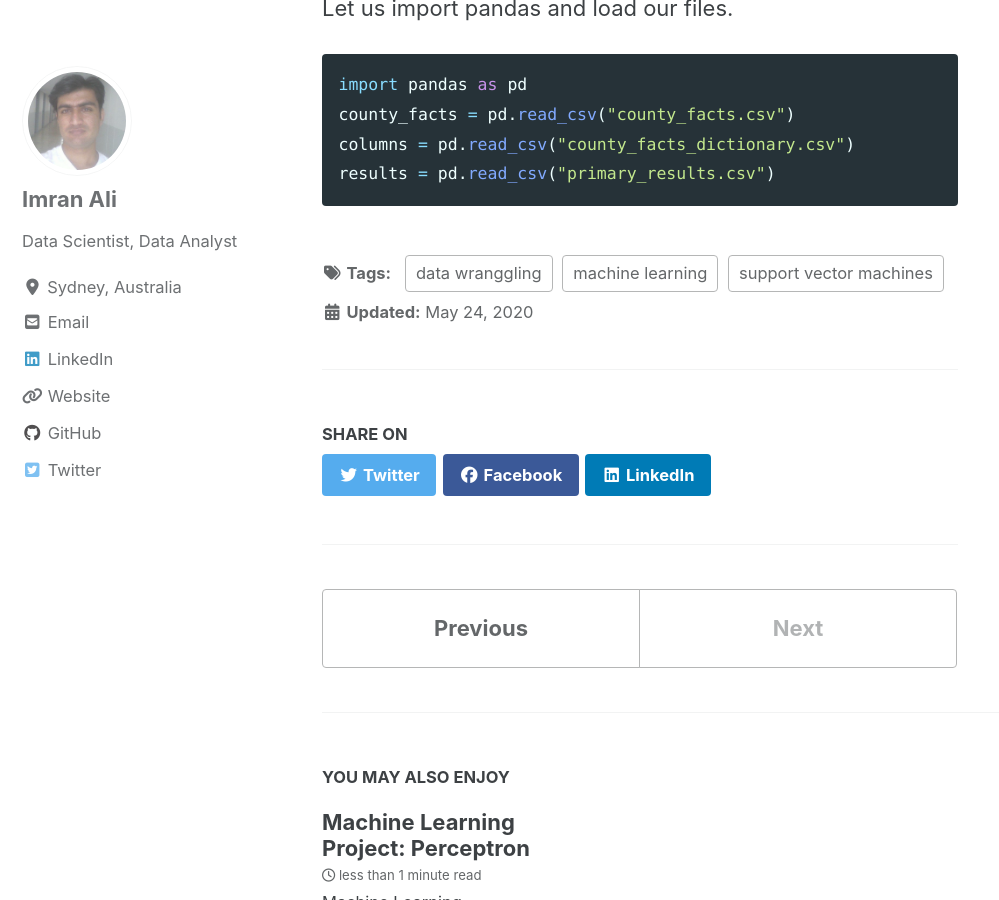
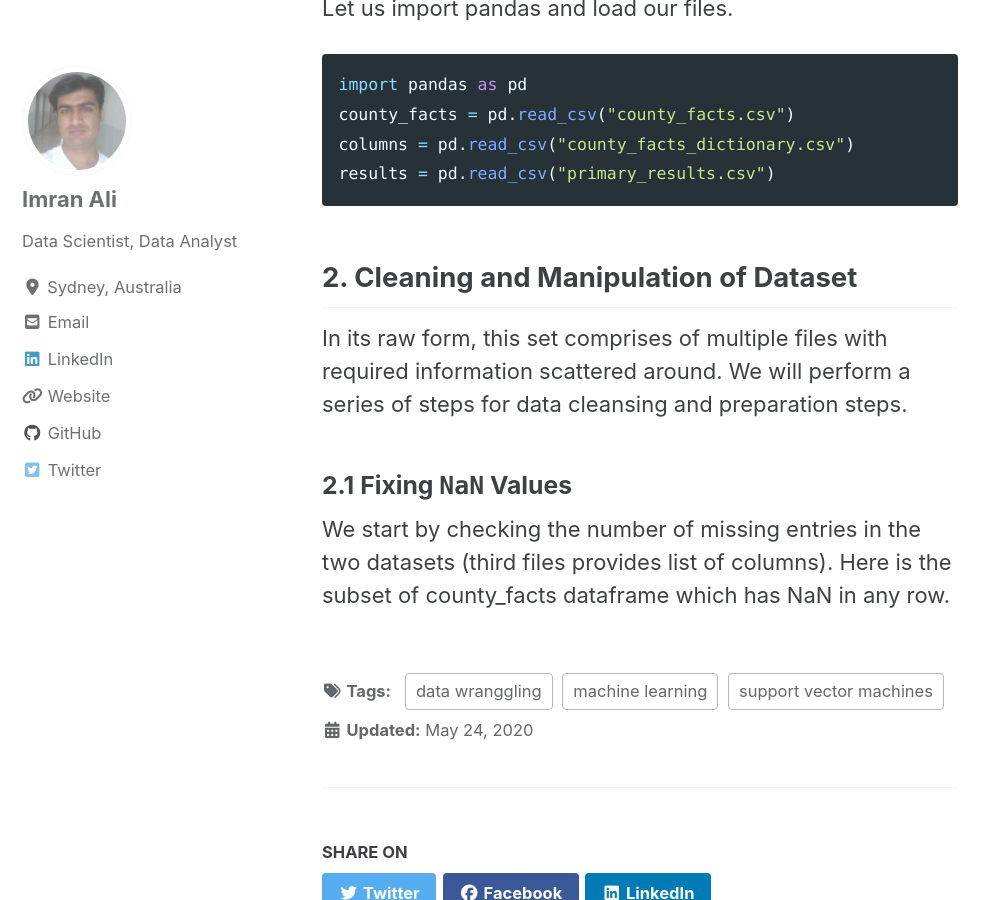
Before and after one commit to ImranAliPhD/ImranAliPhD.github.io, a Jekyll site: the page built from _posts/2020-05-24-primaries.md, in a window 1280 px wide and 900 px high, scrolled down 2983 px. Shown: the whole window, without its empty margins (0-999 px from the left). Built offline with Jekyll 4.4.1, drawn with Linux system fonts in a browser that asks for light colours; cached includes are drawn as plain includes; nearby versions of some CDN libraries.

Commit message:
Update 2020-05-24-primaries.md

````diff
--- a/_posts/2020-05-24-primaries.md
+++ b/_posts/2020-05-24-primaries.md
@@ -36,3 +36,11 @@ county_facts = pd.read_csv("county_facts.csv")
 columns = pd.read_csv("county_facts_dictionary.csv")
 results = pd.read_csv("primary_results.csv")
 ```
+
+<h2>2. Cleaning and Manipulation of Dataset</h2>
+
+In its raw form, this set comprises of multiple files with required information scattered around. We will perform a series of steps for data cleansing and preparation steps.
+
+<h3>2.1 Fixing <code>NaN</code> Values</h3>
+
+We start by checking the number of missing entries in the two datasets (third files provides list of columns). Here is the subset of county_facts dataframe which has NaN in any row.
````
